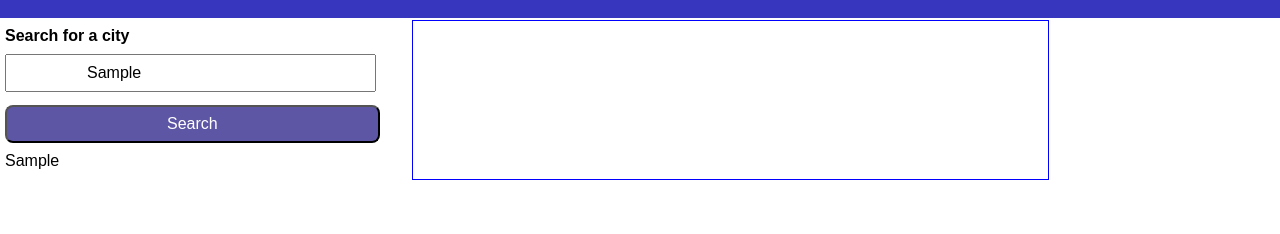
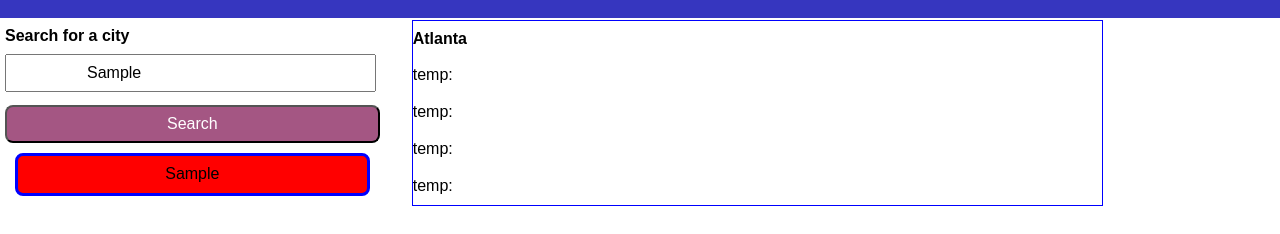
Before and after one commit to Abdale88/06_Weather_Dashboard, a plain HTML site: page index.html in a window 1280 px wide. Both pictures are taken after typing "Sample" into the empty fields and a click on the button "Search". Shown: the part 56-290 px from the top of the page. Drawn offline with Linux system fonts and the light colour scheme; no server answers.

Commit message:
add more elements for temp, humidity, uv index, and wind in html and js and take some code out in css

```diff
--- a/index.html
+++ b/index.html
@@ -21,11 +21,18 @@
             <form id="form-input">
                 <input type="text" id="input-field" placeholder="San Diego"><br>
                 <button id="search">Search</button>
-                <div id="states"></div>
+                <ul id="states"></ul>
             </form>
         </div>
 
         <div class="container">
+            <section>
+                <h2 id="cityName">Atlanta</h2>
+                <div id="temp">temp:</div>
+                <div id="wind">temp:</div>
+                <div id="humidity">temp:</div>
+                <div id="uvi">temp:</div>
+            </section>
             <div id="forecast"></div>
         </div>
 
--- a/script.js
+++ b/script.js
@@ -1,94 +1,61 @@
 var searchEl = document.querySelector("#search");
-var inputField = document.querySelector("#input-field");
+var cityName = document.querySelector("#input-field");
 var stateName = document.querySelector("#states");
 
-var arrayEl = [];
-var savedCities;
+var cityEl = document.querySelector("#cityName");
+var tempEl = document.querySelector("#temp");
+var windEl = document.querySelector("wind");
+var humidityEl = document.querySelector("humidity");
+var uvIndex = document.querySelector("uvi");
 
-function fetchFunc(){
+var savedCities = [];
+var localStorageEl;
+
+
+
+// fetch("https://api.openweathermap.org/data/2.5/forecast?q="+ cityName.value + "&units=imperial"+"&appid=b47242be396209257701a75398843e35&cnt=6")
+
+function mainFunction(){
     searchEl.addEventListener("click", function(event){
         event.preventDefault();
-        fetch("https://api.openweathermap.org/data/2.5/forecast?q="+ inputField.value + "&appid=b47242be396209257701a75398843e35&cnt=6")
+
+        currentCity();
+    if(savedCities.indexOf(cityName.value) === -1){
+        savedCities.push(cityName.value);
+        localStorage.setItem("cities", JSON.stringify(savedCities))
+    }
+    else{
+        return;
+    }
+    var listEl = document.createElement("li");
+    listEl.textContent = cityName.value
+    stateName.appendChild(listEl);
+
+    listEl.setAttribute("style", "background: red; margin: 10px; border: blue 3px solid; border-radius: 0.5rem; text-align: center")
+    })
+}
+
+function currentCity(){
+    fetch("https://api.openweathermap.org/data/2.5/weather?q="+ cityName.value + "&units=imperial"+"&appid=b47242be396209257701a75398843e35")
     .then(function(response){
         return response.json();
     })
     .then(function(data){
         console.log("this is data >> ", data);
     })
-
-    arrayEl.push(inputField.value);
-
-     myFunc();
-
-    })
-
 }
 
+function getValues(){
+    savedCities = JSON.parse(localStorage.getItem("cities")) || [] ;
 
-function myFunc(){
-     localStorage.setItem("cities", JSON.stringify(arrayEl))
+    for(i = 0; i < savedCities.length; i++){
+        var localStorageEl = document.createElement("li");
+        localStorageEl.textContent = savedCities[i];
+        stateName.appendChild(localStorageEl);
+        localStorageEl.setAttribute("style", "background: red; margin: 10px;  border-radius: 0.5rem; text-align: center")
 
-    savedCities = JSON.parse(localStorage.getItem("cities")) ;
-    console.log("saves>> ", savedCities)
-    document.getElementById("states").textContent = savedCities;
-    console.log("savedd>> ", savedCities[0]);
+    }
 }
 
-
-
-
-
-
-
-
-
-
-
-// for(i = 0; i < arrayEl.length; i++){
-
-    //     var styleDivEl = document.createElement("div");
-    //     styleDivEl.classList = 'list-item flex-row justify-space-between align-center';
-    //     styleDivEl.setAttribute("style",
-    //            "background-color: rgb(93, 86, 164); margin: 3px; border-radius: 0.5rem; color: white; text-align: center;");
-
-
-    //     var inputStateName = document.createElement("span");
-    //     inputStateName.textContent = arrayEl[i];
-    // styleDivEl.appendChild(inputStateName);
-
-    // }
-    // stateName.appendChild(styleDivEl);
-
-
-
-
-
-
-  // var forms = stateName.textContent
-    // localStorage.getItem("states", stateName.textContent);
-    //  console.log('this is forms>> ', forms);
-
-
-// //
-
-// localStorage.setItem("state", stateName.textContent);
-//     document.getElementById("states").value = localStorage.getItem(stateName).value;
-
-
-// event.preventDefault();
-//     var button = event.target;
-//     var parent = button.closest("div.row");
-//     var id = parent.id;
-//     var textEl = parent.querySelector("textarea").value;
-
-//     storage4hr =  textEl;
-
-//     localStorage.setItem("storage4hr", storage4hr);
-
-
-//   });
-
-//   document.getElementById("4hr-Textarea").value = localStorage.getItem("storage4hr");
-// //
-
-fetchFunc();
+getValues();
+mainFunction();
--- a/style.css
+++ b/style.css
@@ -31,19 +31,10 @@ body {
     padding-left: 10rem;
     padding-right: 10rem;
     border-radius: 0.5rem;
-    background-color: rgb(93, 86, 164);
+    background-color: rgb(164, 86, 131);
     color: white;
 }
 
-/* #states{
-    padding: 0.5rem;
-    padding-left: 10rem;
-    padding-right: 10rem;
-    border-radius: 0.5rem;
-    margin-top: 20px;
-    background-color: rgb(93, 86, 164);
-    color: white;
-} */
 .container{
 
     border: blue 0.1rem solid;
```
